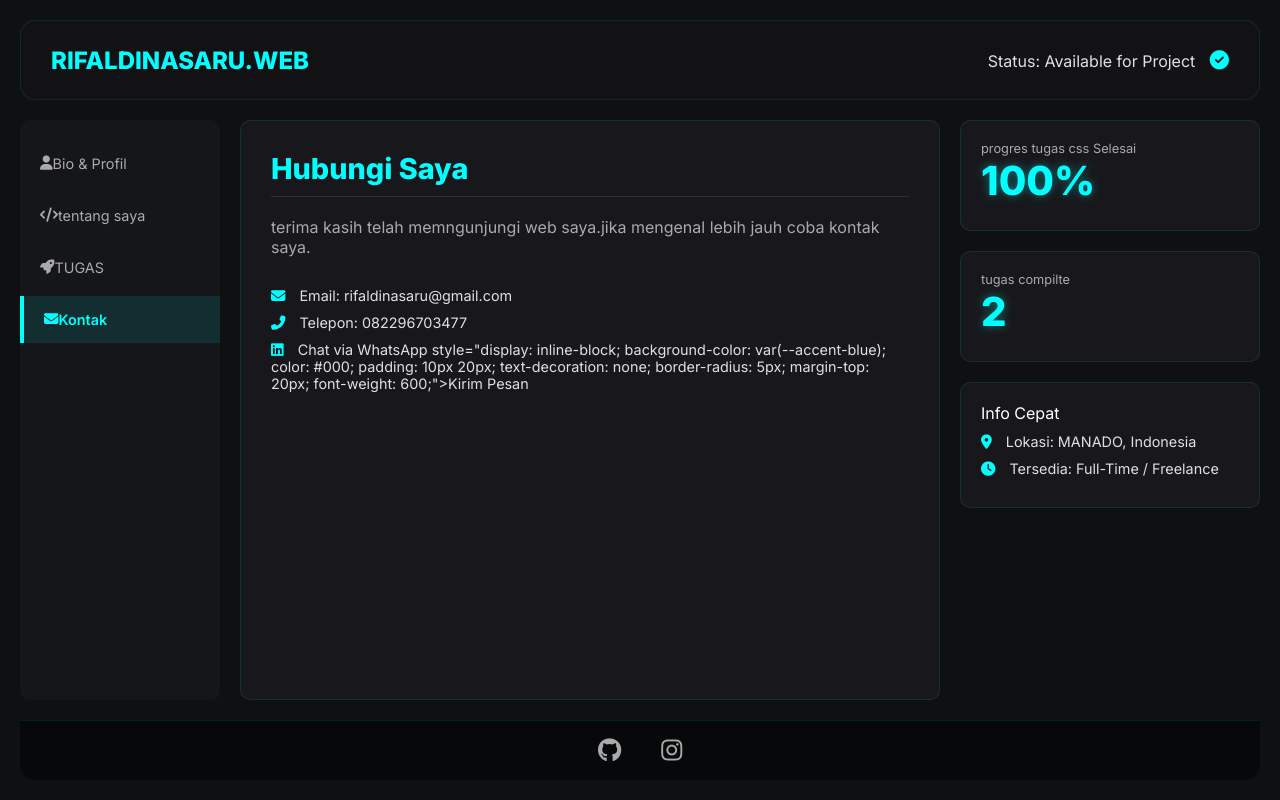
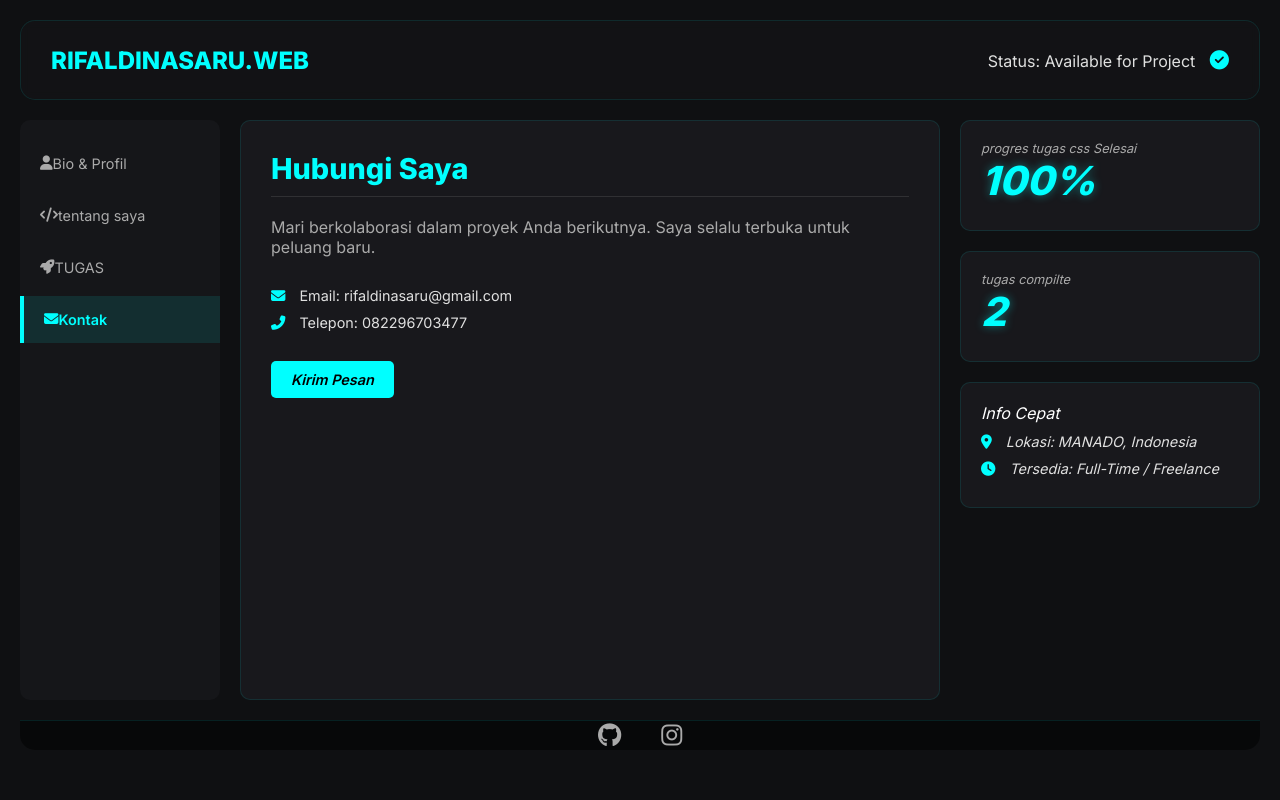
Before and after one commit to ryfaldy25rln-ship-it/web_perkenalan, a plain HTML site: page index.html in a window 1280 px wide. Both pictures are taken after a click on the link "Kontak". Drawn offline with Linux system fonts and the light colour scheme.

Commit message:
Update index.html

```diff
--- a/index.html
+++ b/index.html
@@ -308,8 +308,9 @@
 
                 <section id="contact-content" class="content-section">
                     <h2>Hubungi Saya</h2>
-                    <p style="color: var(--secondary-text); margin-bottom: 30px;">terima kasih telah memngunjungi web saya.jika mengenal lebih jauh coba kontak saya.</p>
-                    <div class="contact-info"><p><i class="fas fa-envelope"></i> Email: rifaldinasaru@gmail.com</p><p><i class="fas fa-phone-alt"></i> Telepon: 082296703477</p><p><i class="fab fa-linkedin"></i>
+                    <p style="color: var(--secondary-text); margin-bottom: 30px;">Mari berkolaborasi dalam proyek Anda berikutnya. Saya selalu terbuka untuk peluang baru.</p>
+                    <div class="contact-info"><p><i class="fas fa-envelope"></i> Email: rifaldinasaru@gmail.com</p><p><i class="fas fa-phone-alt"></i> Telepon: 082296703477</p><p><i ><!-- Ganti 62812... dengan nomormu -->
+<a href="https://wa.me/62812xxxxxxxx" target="_blank"
   Chat via WhatsApp
 
  style="display: inline-block; background-color: var(--accent-blue); color: #000; padding: 10px 20px; text-decoration: none; border-radius: 5px; margin-top: 20px; font-weight: 600;">Kirim Pesan</a></div>
@@ -359,5 +360,4 @@
         });
     </script>
 </body>
-
 </html>
```
